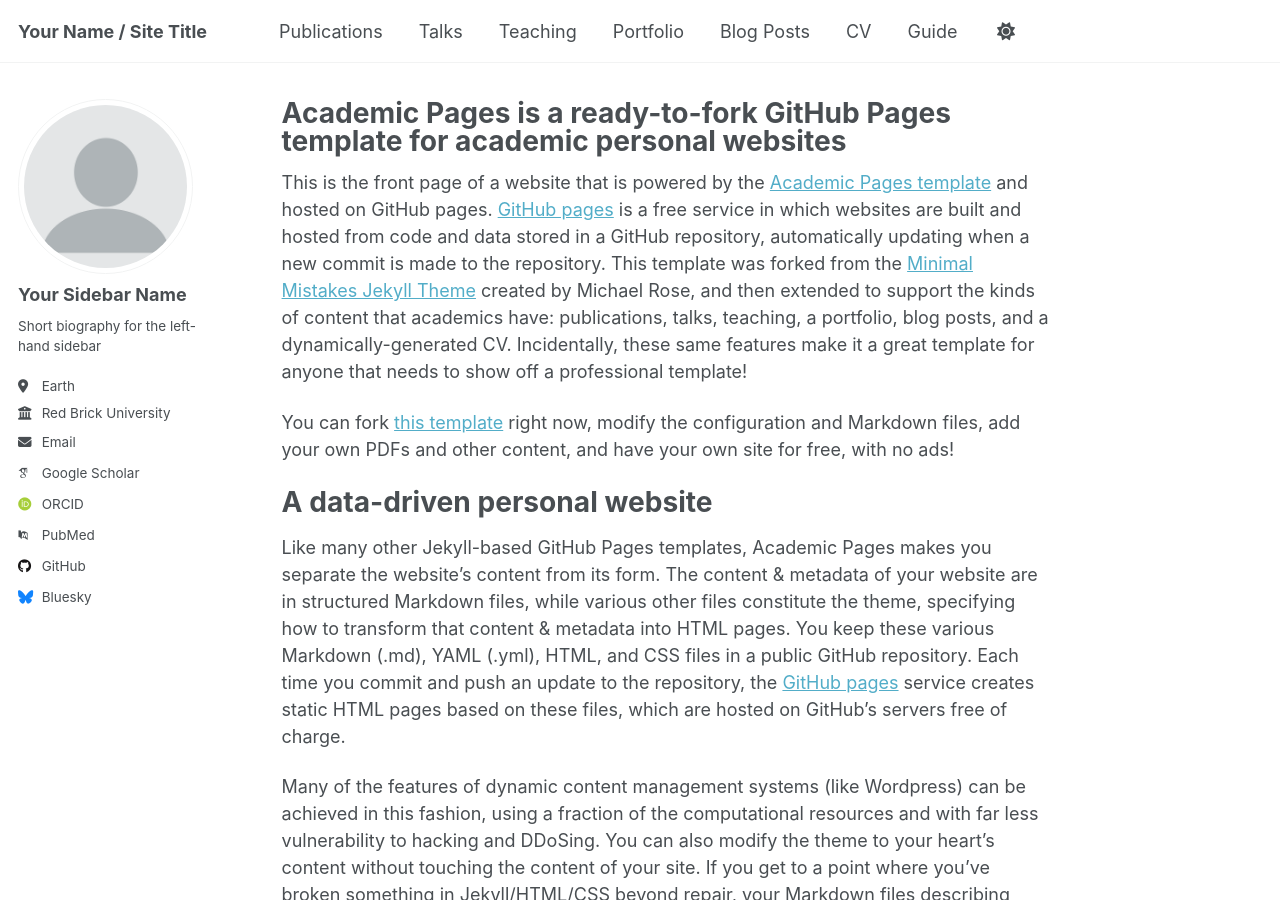
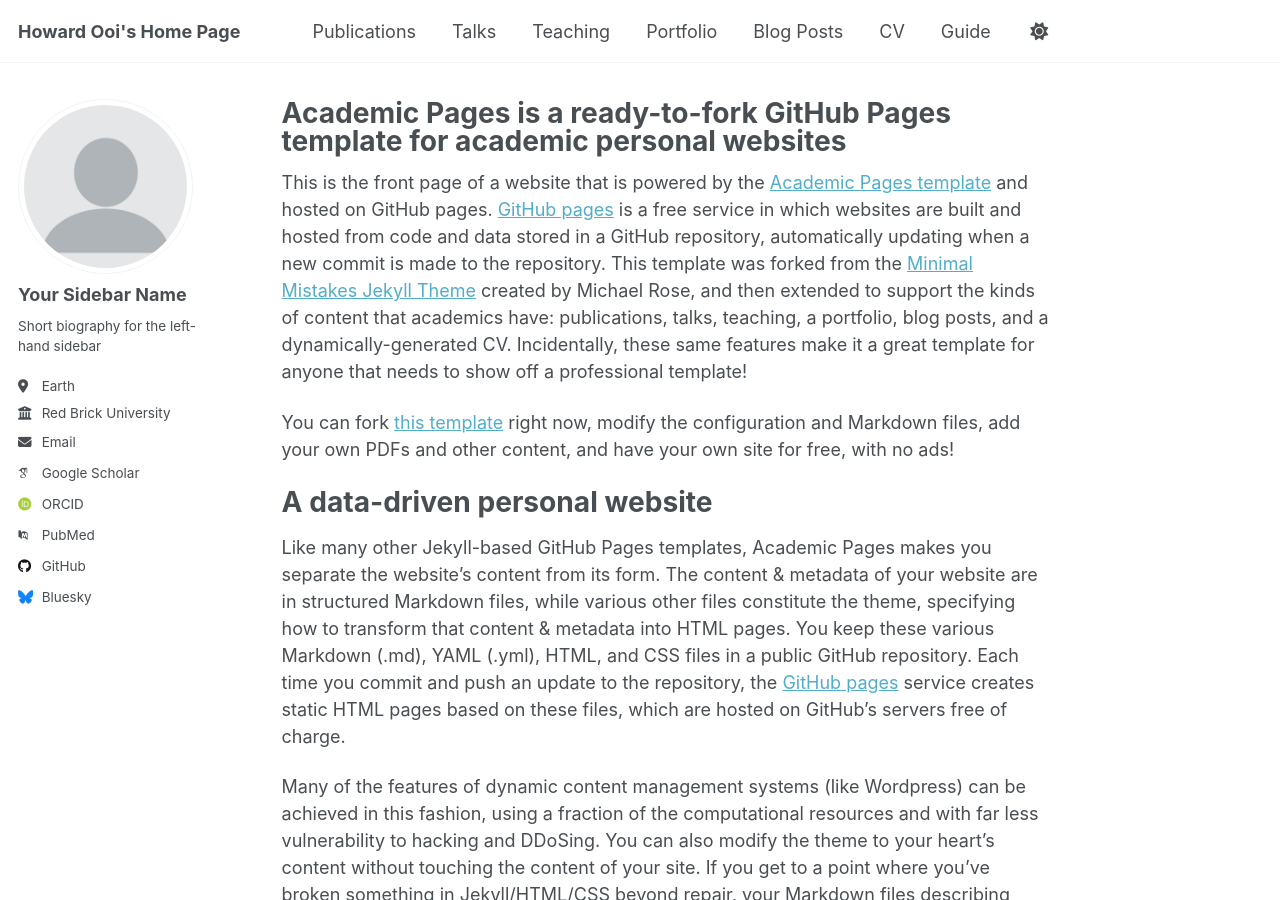
Before and after one commit to Howard-Ooi/howardooi, a Jekyll site: the page built from _pages/about.md, in a window 1280 px wide and 900 px high. Built offline with Jekyll 4.4.1, drawn with Linux system fonts in a browser that asks for light colours; some web fonts are replaced; a script that is not in the unit is left out.

Commit message:
update config.yml

```diff
--- a/_config.yml
+++ b/_config.yml
@@ -9,7 +9,7 @@
 # Basic Site Settings
 locale                   : "en-US"
 site_theme               : "default" # Currently available options are "default", "air"
-title                    : "Your Name / Site Title"
+title                    : "Howard Ooi's Home Page"
 title_separator          : "-"
 name                     : &name "Your Name"
 description              : &description "Your Name's academic portfolio"   # Update this with a general description of your site, this is the default if not overridden by a page
```
